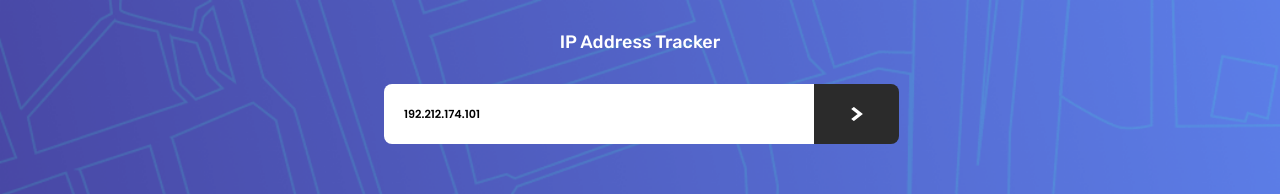
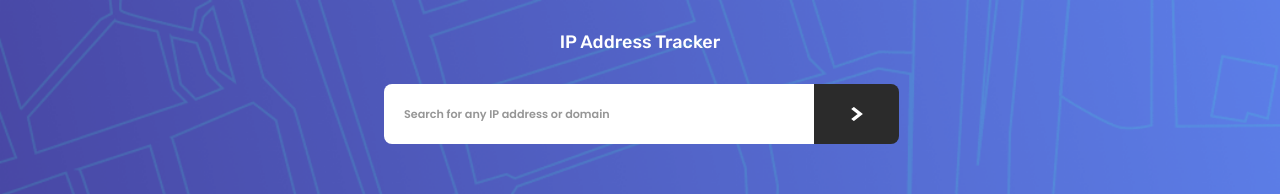
Before and after one commit to rineliniguezsosa/ip-address-tracker, a website built with Vite: page index.html in a window 1280 px wide. Shown: the top 194 px of the page. Built offline with nearby package versions, Linux system fonts and the light colour scheme; no server answers.

Commit message:
[FEAT] Eliminando el atributo value y su valor de inicio "192.212.174.101" del elemento html input

```diff
--- a/index.html
+++ b/index.html
@@ -79,7 +79,6 @@
               type="text"
               maxlength="15"
               id="ipaddress"
-              value="192.212.174.101"
             >
 
             <div
```
